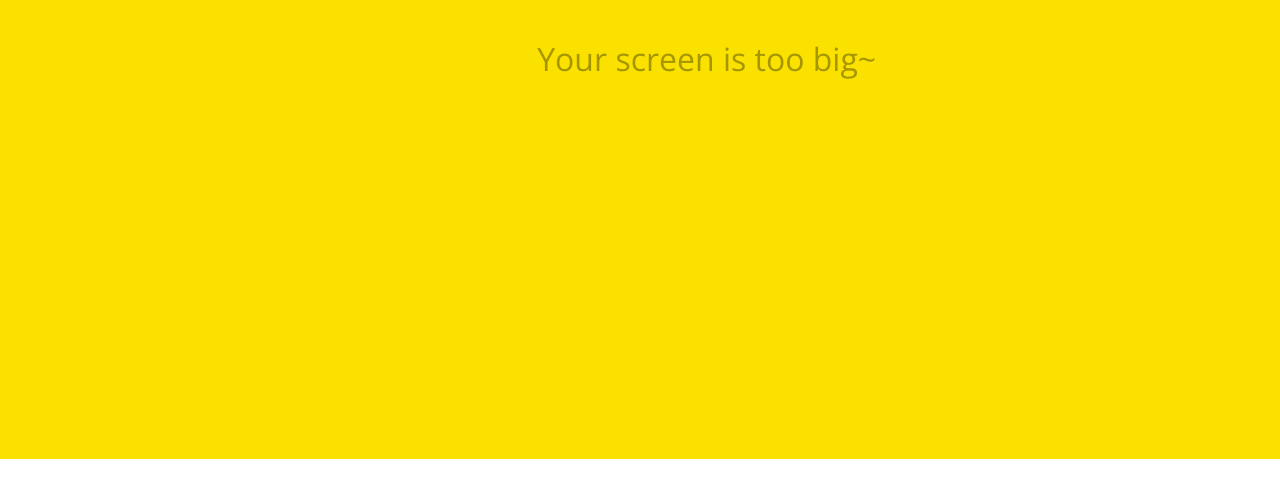
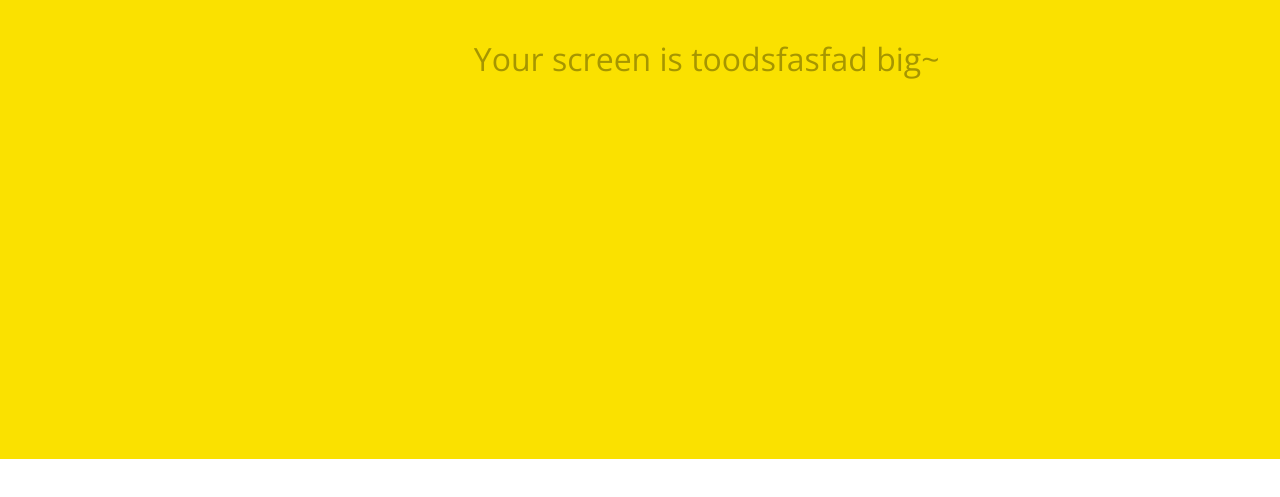
Before and after one commit to heejunggg/clone-git-last, a plain HTML site: page index.html in a window 1280 px wide. Shown: the part 341-838 px from the top of the page. Drawn offline with nearby package versions, Linux system fonts and the light colour scheme.

Commit message:
Update index.html

```diff
--- a/index.html
+++ b/index.html
@@ -38,7 +38,7 @@
    </form>
 
    <div id="no-mobile">
-      <span>Your screen is too big~</span>
+      <span>Your screen is toodsfasfad big~</span>
    </div>
 
    <script src="https://kit.fontawesome.com/3d2f6dddc1.js" crossorigin="anonymous"></script>
```
